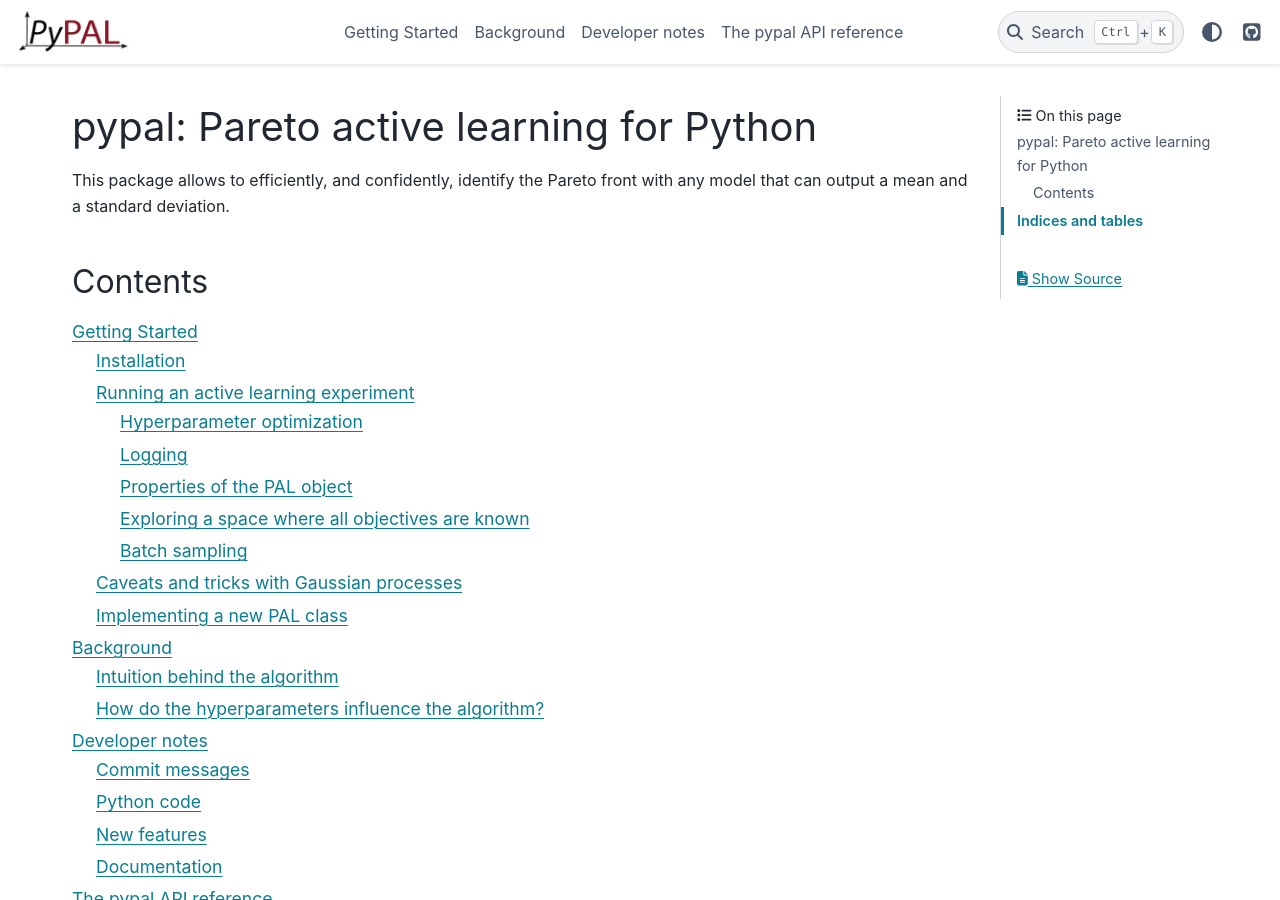
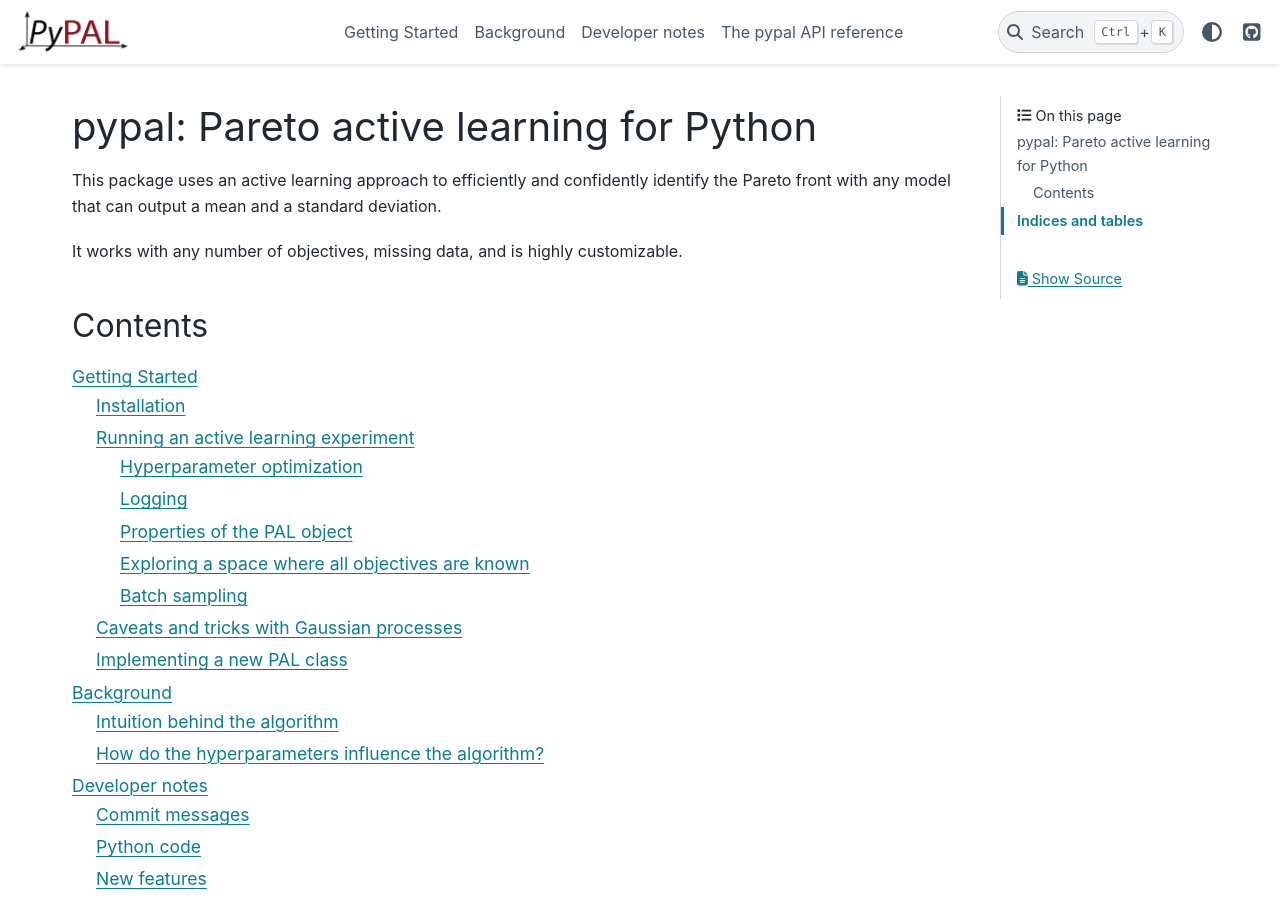
Before and after one commit to kjappelbaum/pyepal, a Sphinx documentation site: the page built from docs/index.rst, in a window 1280 px wide and 900 px high. Built offline with Sphinx 7.4.7 and the PyData theme 0.15.4, drawn with Linux system fonts in a browser that asks for light colours.

Commit message:
chore: spellcheck on landing page

```diff
--- a/docs/index.rst
+++ b/docs/index.rst
@@ -6,7 +6,9 @@
 pypal: Pareto active learning for Python
 =========================================
 
-This package allows to efficiently, and confidently, identify the Pareto front with any model that can output a mean and a standard deviation.
+This package uses an active learning approach to efficiently and confidently identify the Pareto front with any model that can output a mean and a standard deviation.
+
+It works with any number of objectives, missing data, and is highly customizable.
 
 Contents
 ---------
```
